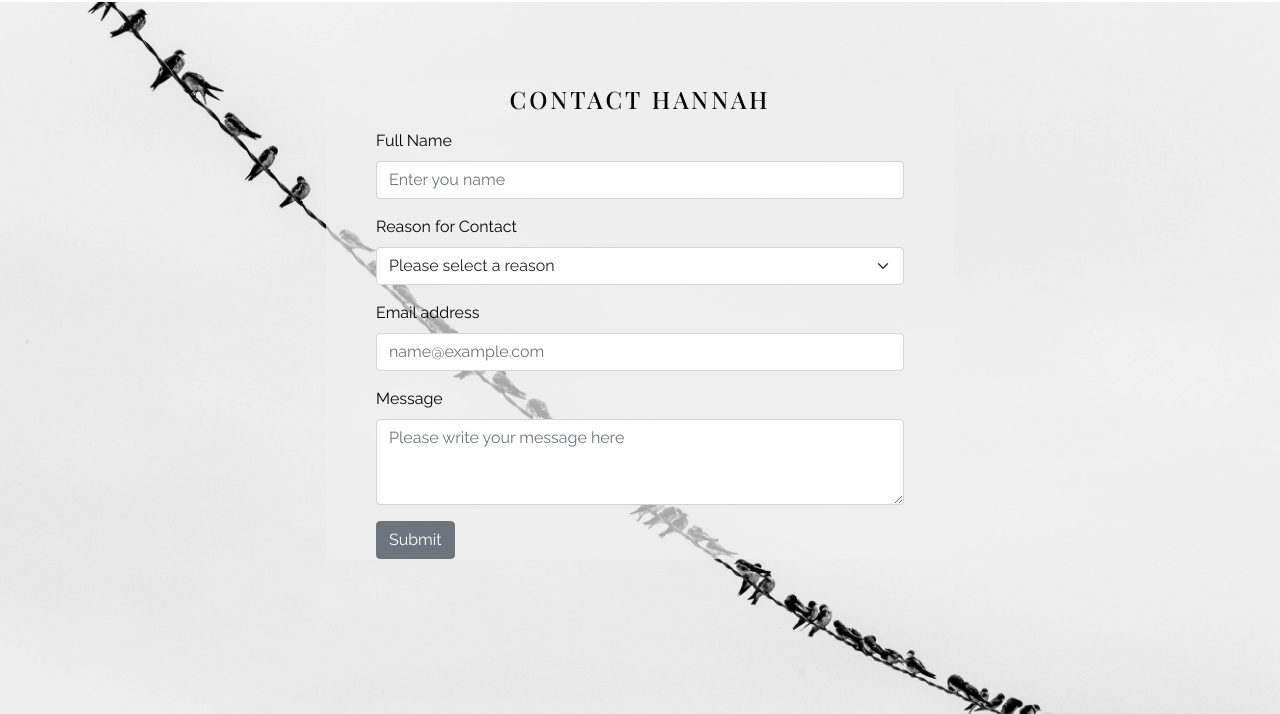
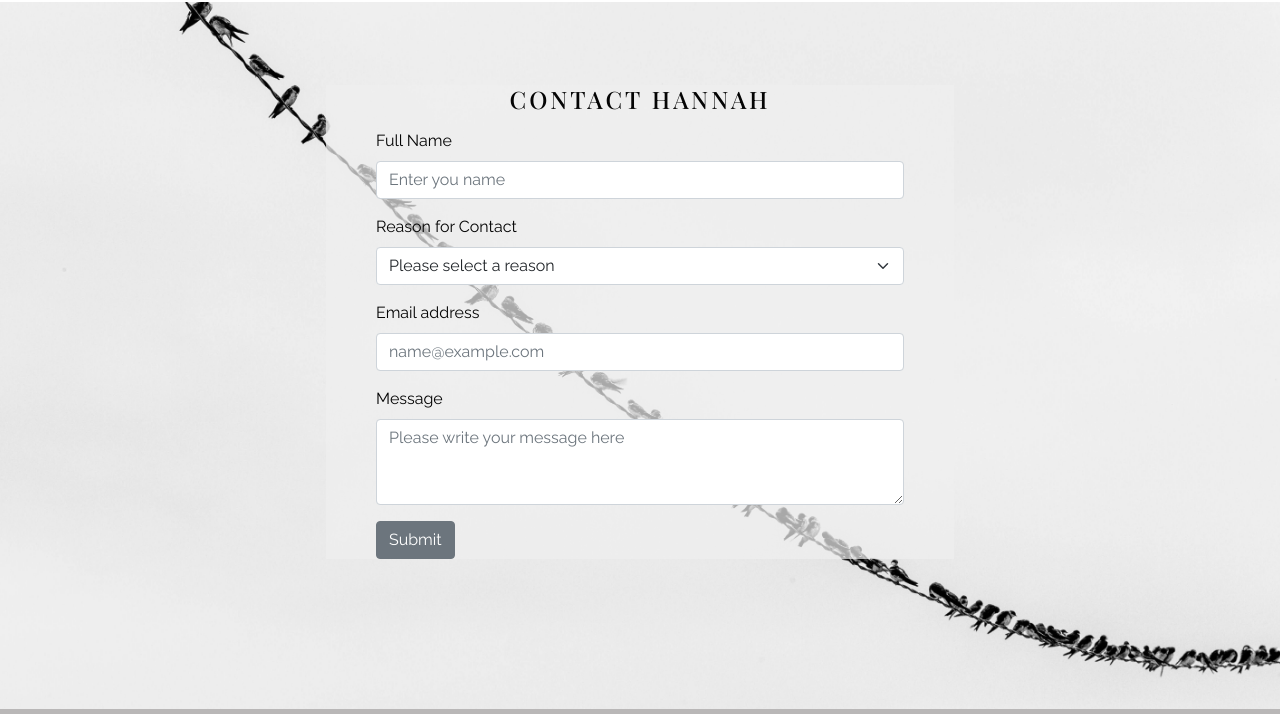
Before and after one commit to JanelleG51/Hannah-McNeish-Journalist, a plain HTML site: page contact.html in a window 1280 px wide. Shown: the part 65-779 px from the top of the page. Drawn offline with nearby package versions, Linux system fonts and the light colour scheme.

```diff
--- a/assets/css/style.css
+++ b/assets/css/style.css
@@ -160,7 +160,7 @@ h2, h3{
 }
 
 .biography-text{
-    margin: 25px;
+    margin: 50px 25px;
 
 }
 
@@ -204,7 +204,7 @@ h2, h3{
 
 #contact-page-background{
     background: url('../images/birds-on-a-wire.jpg');
-    height: 925px;
+    height: 100%;
     width: auto;
     background-position: center;
     background-repeat: no-repeat;
@@ -214,9 +214,7 @@ h2, h3{
 }
 
 .form-position{
-    margin-top: 150px;
-    margin-left: 50px;
-    margin-right: 50px;
+    margin: 150px 50px;
 }
 
 .form-background{
```
Also changed, not shown: 1 other file.
